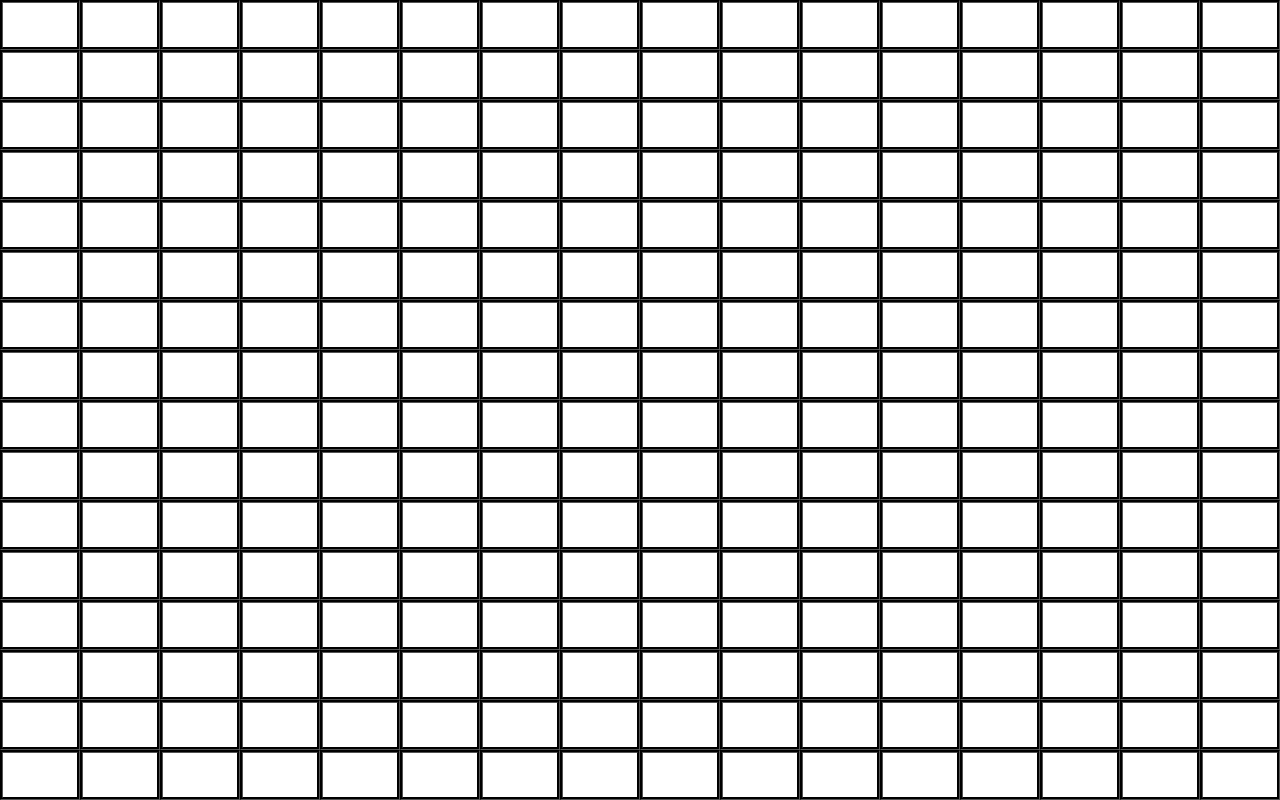
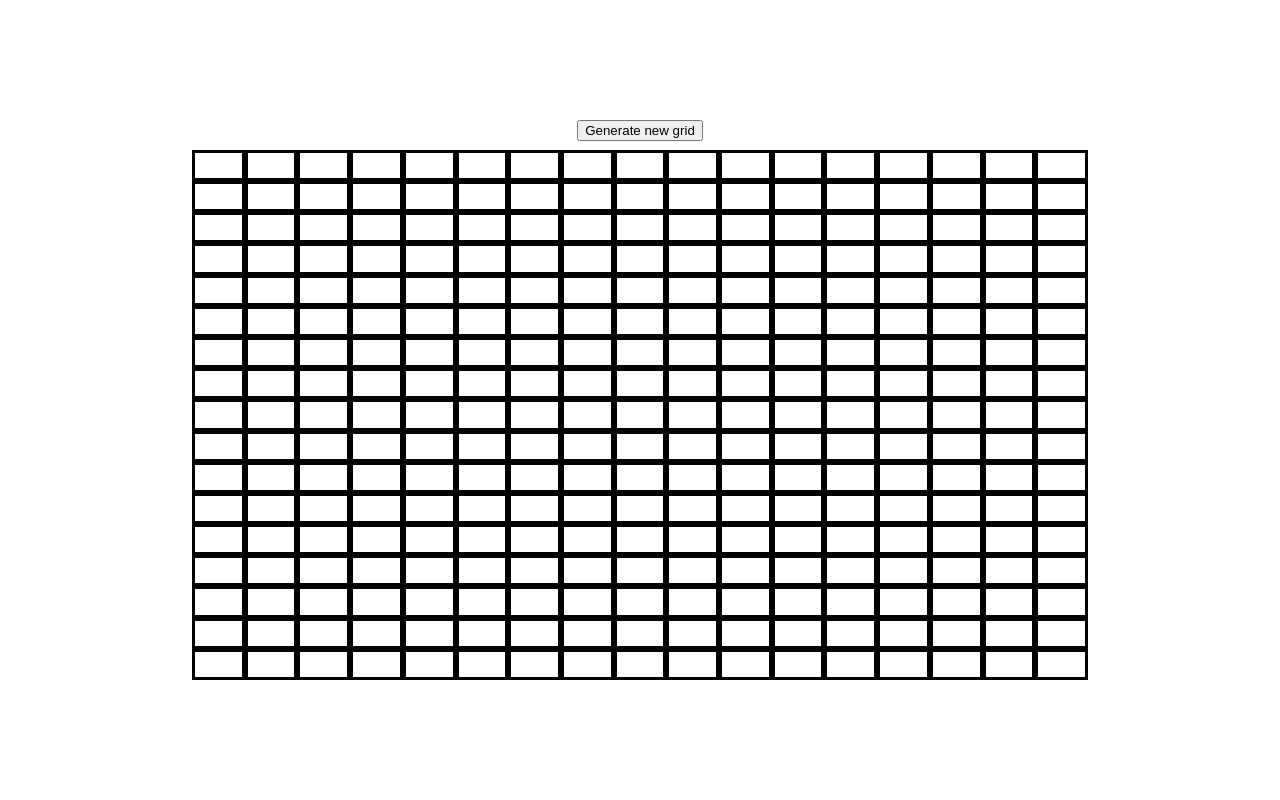
Before and after one commit to Kasperrf/Etch-a-Sketch, a plain HTML site: page index.html in a window 1280 px wide. Drawn offline with Linux system fonts and the light colour scheme.

Commit message:
Added grid functionality, added class to grid

```diff
--- a/index.html
+++ b/index.html
@@ -9,6 +9,9 @@
 </head>
 <body>
     <div class="container">
+        <div class="btnGenerateDiv">
+            <button class="btnGenerate">Generate new grid</button>
+        </div>
 
     </div>
 
--- a/javascript.js
+++ b/javascript.js
@@ -1,15 +1,42 @@
+// Empty classname to add value to later
 let className = ""
+
+// Fetching container
 let container = document.querySelector(".container")
 
-for (let r = 1; r <= 16; r++) {
+// Button to generate new grid
+let btnGenerate = document.querySelector(".btnGenerate")
+btnGenerate.addEventListener("click", redoGrid)
+
+// Function to generate new grid
+function redoGrid(){
+    let userInput
+    while (isNaN(userInput) | userInput > 100 | userInput < 0) {
+        userInput = parseInt(prompt("Generate up to 100 grids"), 10)
+    }
+
+
+
+
+
+}
+
+function createGrid(nrGrids){
+    for (let r = 0; r <= nrGrids; r++) {
         className = `row`
         const divRow = document.createElement("div")
         divRow.classList.add(className)
-    for (let c = 1; c <= 16; c++) {
+        for (let c = 0; c <= nrGrids; c++) {
             className = `col`
             const divCol = document.createElement("div")
+            divCol.addEventListener("mouseenter", function(){
+                divCol.classList.add("colHover")
+            })
             divCol.classList.add(className)
             divRow.appendChild(divCol)
         }
         container.appendChild(divRow)
     }
+}
+
+createGrid(16)
--- a/style.css
+++ b/style.css
@@ -1,12 +1,22 @@
 body{
     margin: 0;
+}
+
+.btnGenerateDiv{
+    display: flex;
+    justify-content: center;
+    margin-bottom: 1%;
 }
 
 .container{
     display: flex;
     flex-direction: column;
-    height: 100vh;
-    width: 100vw;
+    margin-top: 15vh;
+    margin-bottom: 15vh;
+    margin-left: 15vw;
+    margin-right: 15vw;
+    height: 70vh;
+    width: 70vw;
 }
 
 .row{
@@ -19,6 +29,10 @@ body{
     display: flex;
     justify-content: space-evenly;
     flex-grow: 1;
-    border-style: groove;
+    border-style: solid;
     border-color: black;
 }
+
+.colHover{
+    background-color: chartreuse;
+}
```
Lines whose indentation alone changed are shown as unchanged.
